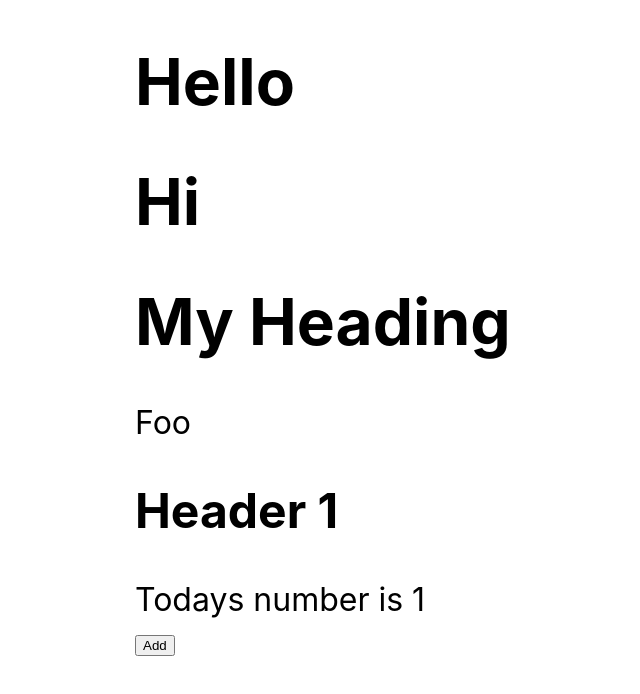
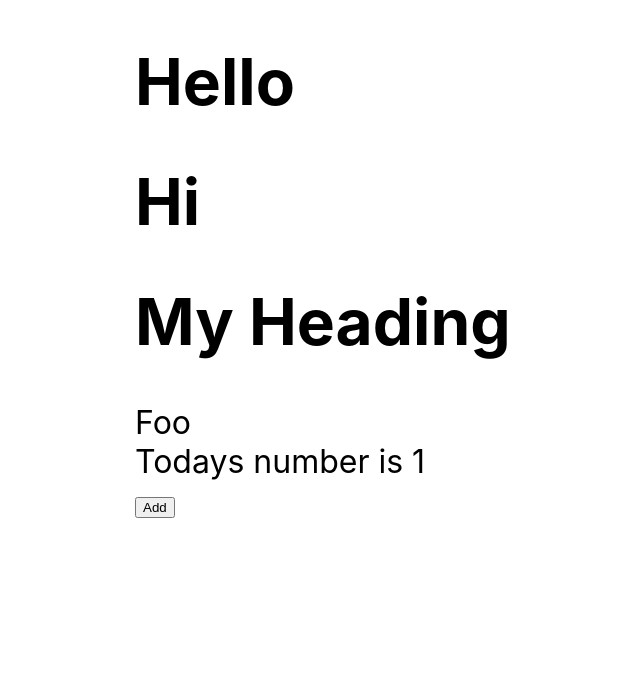
Before and after one commit to Nicholas0350/ts-cra-test, a React (Create React App) app: page / in a window 1280 px wide. Shown: the top 694 px of the page, without its empty margins (105-745 px from the left). Built offline with nearby package versions, Linux system fonts and the light colour scheme.

Commit message:
make header optional

```diff
--- a/src/App.tsx
+++ b/src/App.tsx
@@ -27,19 +27,21 @@ Container.defaultProps = defaultContainerProps;
 // Functional Props
 //component is a button but what is rendered by component is a function
 // with a header prop
+// make header optional
+
 
 function TextWithNumber({
   header,
   children
 }: {
-  header: (num: number) => ReactNode
+  header?: (num: number) => ReactNode
   children: (num: number) => ReactNode
 }) {
   const [state, stateSet] = React.useState<number>(1)
 
   return (
     <div>
-      <h2>{header(state)}</h2>
+      {header && <h2>{header?.(state)}</h2>}
       <div>
         {children(state)}
       </div>
@@ -60,7 +62,7 @@ function App() {
         <strong>Hi</strong>
       </HeadingWithContent>
       <Container>Foo</Container>
-      <TextWithNumber header={(num: number) => <span>Header {num}</span>}  >
+      <TextWithNumber>
         {(num: number) => <div>Todays number is {num}</div>}</TextWithNumber>
 
     </div>
```
